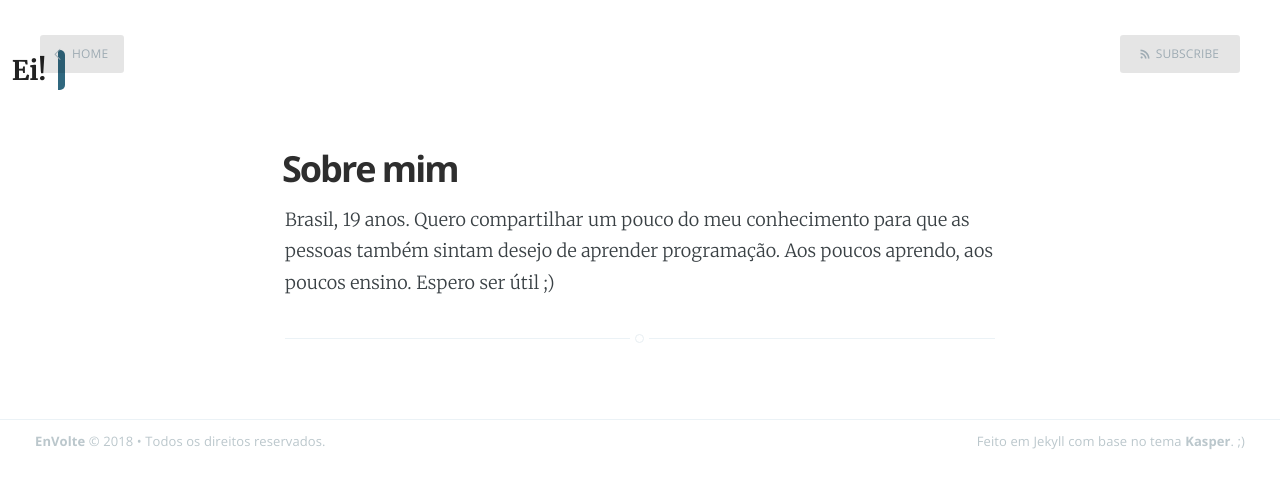
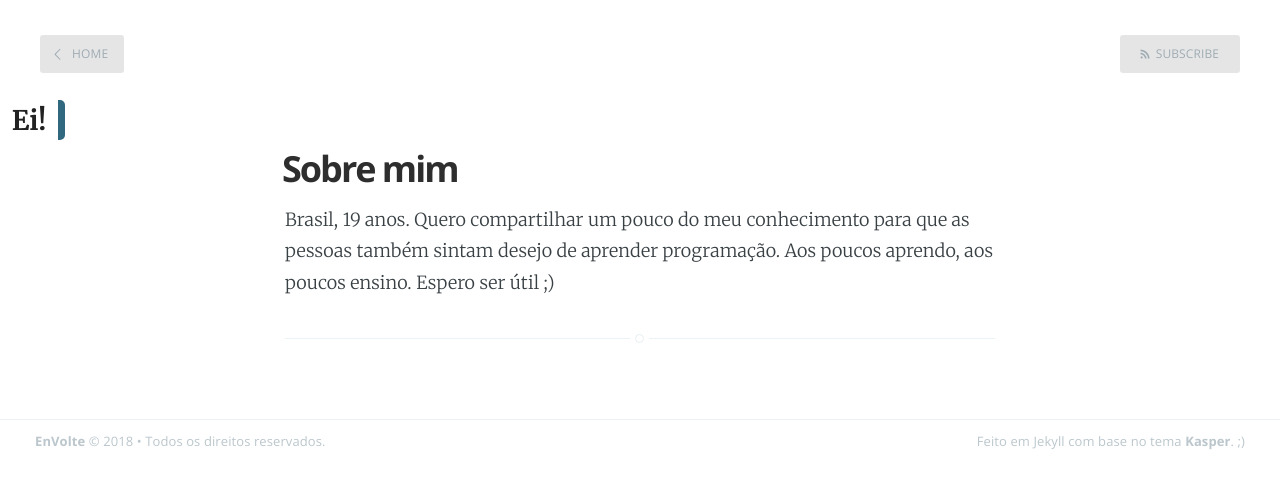
Before and after one commit to EnVolte/envolte.github.io, a Jekyll site: the page built from about.html, in a window 1280 px wide. Shown: the top 488 px of the page. Built offline with Jekyll 4.4.1, drawn with Linux system fonts in a browser that asks for light colours.

Commit message:
Update screen.css

```diff
--- a/assets/css/screen.css
+++ b/assets/css/screen.css
@@ -1781,11 +1781,11 @@
    ========================================================================== */
 
 
-#aviso {position: fixed; z-index: 99; top: 110px; display: none; width: 250px; line-height: 1.5em; background: #222; color: #fff; font-size: 15px; text-align: center; font-family: Open Sans; padding: 10px 20px; margin-left: 15px;}
+#aviso {position: fixed; z-index: 99; top: 160px; display: none; width: 235px; line-height: 1.5em; background: #222; color: #fff; font-size: 15px; text-align: center; font-family: Open Sans; padding: 10px 20px; margin-left: 15px;}
 #aviso a {color: #fff; text-decoration: underline;}
 #aviso p {background: rgba(0,0,0,0.2); border-radius: 5px; padding: 10px 0px;}
-
-button#show {position: fixed; color: #222; font-weight: bold; font-size: 27px; top: 50px; width: 65px; height: 40px; background: #fff; border-right: 7px solid #30687f; border-left: 0px; border-top: 0px; border-bottom: 0px; border-top-right-radius: 5px; cursor: pointer; border-bottom-right-radius: 5px; outline: none; transition: 0.3s linear;}
+#aviso h3 {color: #fff; font-size: 18px;}
+button#show {position: fixed; color: #222; font-weight: bold; font-size: 27px; top: 100px; width: 65px; height: 40px; background: #fff; border-right: 7px solid #30687f; border-left: 0px; border-top: 0px; border-bottom: 0px; border-top-right-radius: 5px; cursor: pointer; border-bottom-right-radius: 5px; outline: none; transition: 0.3s linear;}
 button#show:hover, button#show:focus {width: 75px; color: #fff; background: #30687f; border: none;}
 
-button#hide {border-radius: 20px; outline: none; font-weight: bol; color: #fff; background: transparent; border: none; font-size: 20px; position: absolute; right: 10px; cursor: pointer;}
+button#hide {border-radius: 20px; outline: none; font-weight: normal; color: #fff; background: transparent; border: none; font-size: 20px; position: absolute; right: 10px; cursor: pointer;}
```
